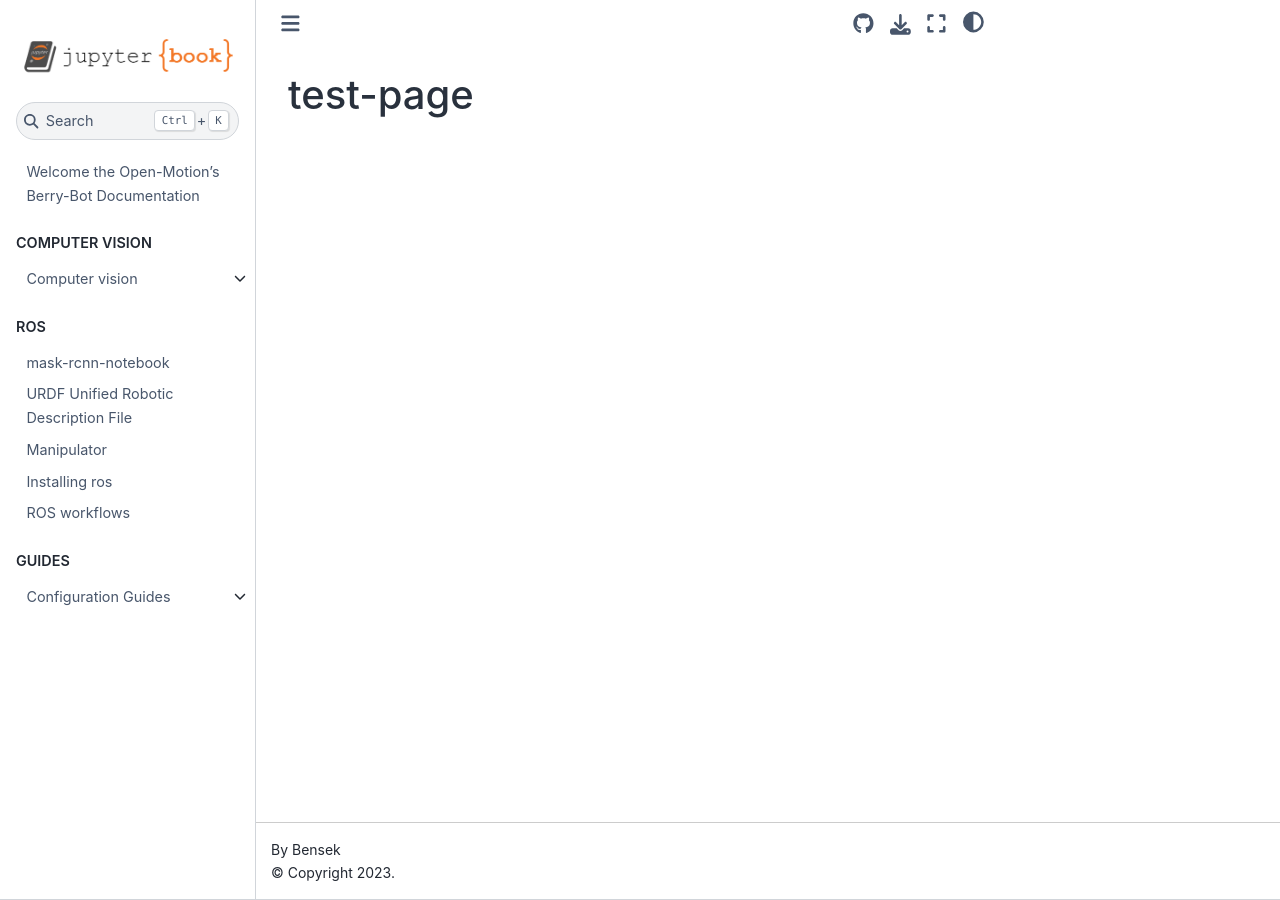
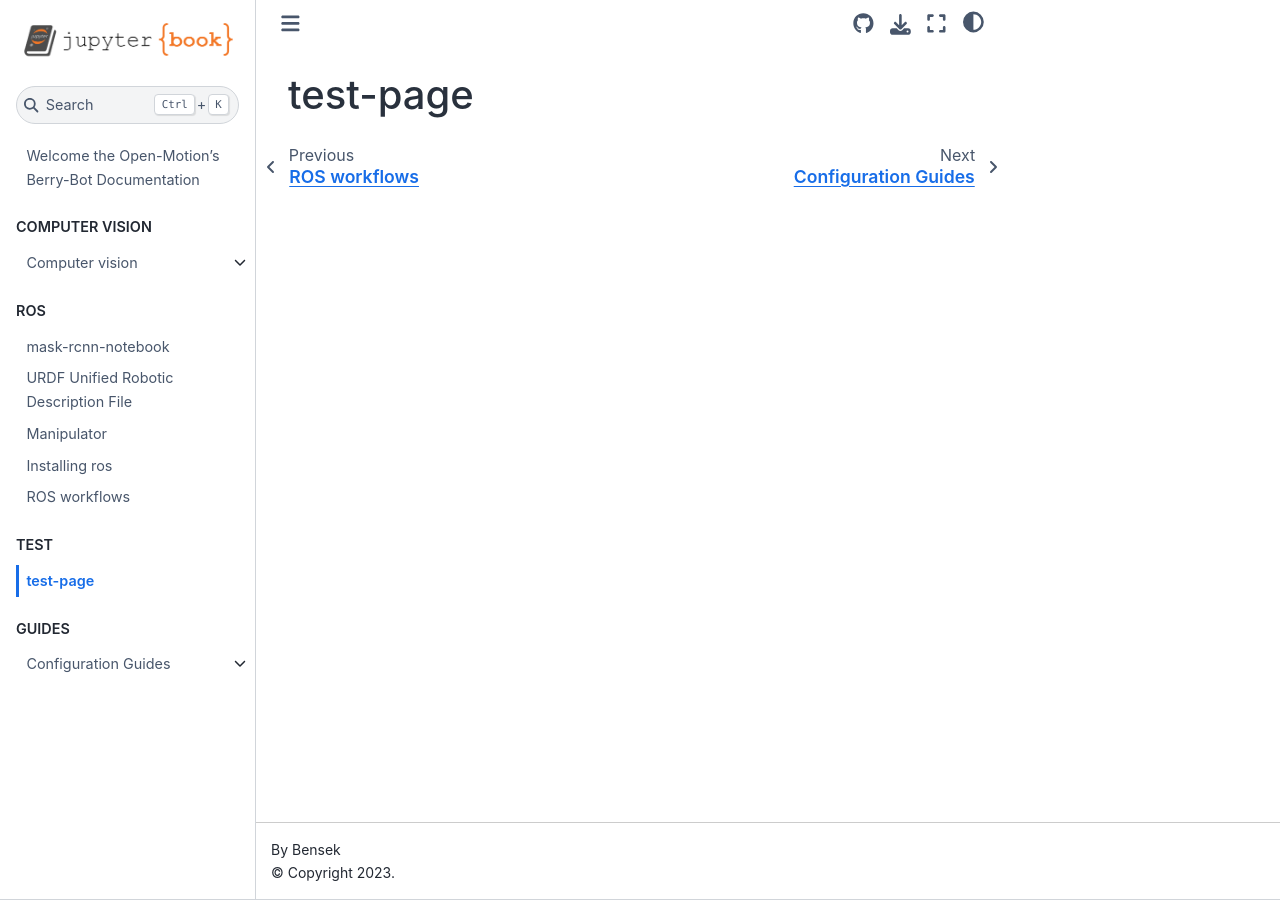
Before and after one commit to flippybit/bery-bot, a Jupyter Book: the page built from docs/test-page.md, in a window 1280 px wide. Built offline with Jupyter Book 1.0.4 settings and Sphinx 7.4.7 and the Sphinx Book theme 1.1.4, drawn with Linux system fonts in a browser that asks for light colours.

Commit message:
test part added

```diff
--- a/docs/_toc.yml
+++ b/docs/_toc.yml
@@ -19,6 +19,10 @@ parts: # a list of chapters, usefull if you want to group chapters
   - file: ros/installing-ros
   - file: ros/ros-workflows
 
+- caption: TEST
+  chapters:
+  - file: test-page
+
 - caption: GUIDES
   chapters:
   - file: guides/configuration-guides
```
